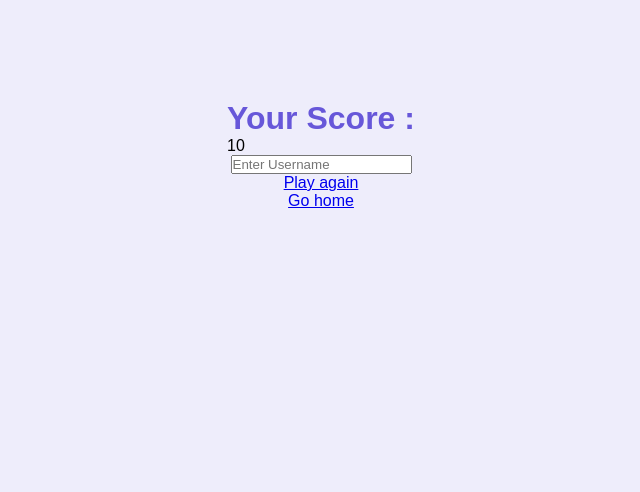
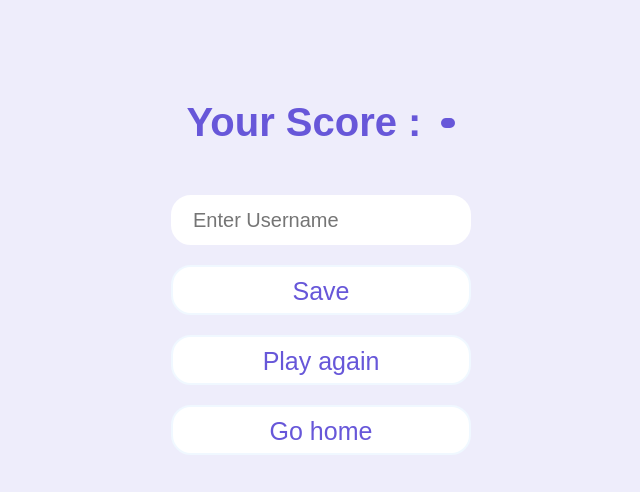
Before and after one commit to helenaPournazeri/quizApp, a plain HTML site: page end.html in a window 1280 px wide. Shown: the whole page, without its empty margins (319-959 px from the left). Drawn offline with Linux system fonts and the light colour scheme.

Commit message:
quiz app completed

```diff
--- /dev/null
+++ b/css/difficulty.css
@@ -0,0 +1,45 @@
+h3 {
+    color: #6757d9;
+    font-size: 40px;
+    margin-bottom: 50px;
+}
+button {
+    margin-top: 20px;
+    width: 300px;
+    height: 50px;
+    font-size: 20px;
+    border-radius: 20px;
+    border: 2px solid aliceblue;
+    padding: 10px;
+    outline: none;
+    background-color: #fff;
+    text-decoration: none;
+    color: #6757d9;
+    text-align: center;
+    font-weight: 400;
+    font-size: 25px;
+    transition: all 0.2s ease-in;
+}
+
+button:hover {
+    background-color: #6757d9;
+    color: #fff;
+}
+
+a {
+    color: #6757d9;
+    font-size: 1rem;
+    background-color: #eeedfb;
+    border: 2px solid #6757d9;
+    border-radius: 15px;
+    padding: 8px 15px;
+    margin: 20px;
+    margin-top: 30px;
+    cursor: pointer;
+    text-decoration: none;
+    transition: all 0.2s ease-in;
+}
+a:hover {
+    background-color: #6757d9;
+    color: #fff;
+}
--- a/css/end.css
+++ b/css/end.css
@@ -1,3 +1,55 @@
+.title-div {
+    display: flex;
+    align-items: center;
+    justify-content: center;
+}
+
 .end-title {
     color: #6757d9;
+    font-size: 40px;
 }
+#your-score {
+    font-size: 30px;
+    font-weight: 600;
+    display: inline-block;
+    margin-left: 20px;
+    color: #fff;
+    padding: 5px 7px;
+    background-color: #6757d9;
+    border-radius: 10px;
+}
+input {
+    margin-top: 50px;
+    width: 300px;
+    height: 50px;
+    font-size: 20px;
+    border: 2px solid #fff;
+    border-radius: 20px;
+    padding: 20px;
+    outline: none;
+
+}
+input:focus {
+    border-color: #6757d9;
+}
+a, button {
+    margin-top: 20px;
+    width: 300px;
+    height: 50px;
+    font-size: 20px;
+    border-radius: 20px;
+    border: 2px solid aliceblue;
+    padding: 10px;
+    outline: none;
+    background-color: #fff;
+    text-decoration: none;
+    color: #6757d9;
+    text-align: center;
+    font-weight: 400;
+    font-size: 25px;
+    transition: all 0.2s ease-in;
+}
+a:hover , button:hover {
+    background-color: #6757d9;
+    color: #fff;
+}
--- /dev/null
+++ b/css/scores.css
@@ -0,0 +1,57 @@
+h3 {
+    font-size: 2.2rem;
+    color: #6757d9;
+    margin-bottom: 70px;
+}
+li {
+    list-style: none;
+    background-color: #fff;
+    border-radius: 20px;
+    width: 500px;
+    padding: 15px;
+    margin-bottom: 15px;
+    font-size: 1.2rem;
+    display: flex;
+    justify-content: space-between;
+    align-items: center;
+}
+li span:first-child {
+    background-color: #6757d9;
+    width: 35px;
+    line-height: 35px;
+    text-align: center;
+    color: #fff;
+    border-radius: 12px;
+}
+li p {
+    width: 100%;
+    padding-left: 20px;
+    font-size: 1.3rem;
+    color: rgb(86, 86, 86);
+}
+li span:last-child {
+    background-color: #eeedfb;
+    width: 35px;
+    height: 35px;
+    line-height: 35px;
+    text-align: center;
+    color: #6757d9;
+    font-size: 1.2rem;
+    border-radius: 12px;
+}
+a {
+    color: #6757d9;
+    font-size: 1rem;
+    background-color: #eeedfb;
+    border: 2px solid #6757d9;
+    border-radius: 15px;
+    padding: 8px 15px;
+    margin: 20px;
+    cursor: pointer;
+    text-decoration: none;
+    transition: all 0.2s ease-in;
+}
+a:hover {
+    background-color: #6757d9;
+    color: #fff;
+}
--- a/end.html
+++ b/end.html
@@ -9,12 +9,16 @@
 </head>
 <body>
 
-    <div>
+    <div class="title-div">
         <h1 class="end-title">Your Score : </h1>
-        <p id="your-score">10</p>
+        <span id="your-score"></span>
     </div>
     <input type="text" placeholder="Enter Username">
+    <button id="save-button">Save</button>
     <a href="./game.html" id="play-again">Play again</a>
     <a href="/" id="go-home">Go home</a>
+
+
+    <script src="./js/end.js"></script>
 </body>
 </html>
--- /dev/null
+++ b/js/end.js
@@ -0,0 +1,26 @@
+const yourScore = document.getElementById("your-score");
+const saveButton = document.getElementById("save-button")
+const input = document.querySelector("input")
+
+const score = JSON.parse(localStorage.getItem("score"))
+const highScores = JSON.parse(localStorage.getItem("highScores")) || []
+
+yourScore.innerText = score;
+
+const saveHandler = () => {
+    const userName = input.value;
+    if (!userName || !score) {
+        alert("invalid username or score")
+    } else {
+        const finalScore = {name: userName, score}
+        highScores.push(finalScore);
+        highScores.sort((a,b) => b.score - a.score)
+        highScores.splice(10)
+
+        localStorage.setItem("highScores", JSON.stringify(highScores));
+        localStorage.removeItem("scores");
+        window.location.assign("/")
+    }
+}
+
+saveButton.addEventListener("click", saveHandler)
```
Also changed, not shown: css/game.css (+10 -4 lines), difficulty.html (added, +22 -0 lines), game.html (+2 -0 lines), index.html (+1 -1 lines), js/difficulty.js (added, +10 -0 lines), js/game.js (+4 -3 lines), js/scores.js (added, +16 -0 lines), scores.html (added, +19 -0 lines).
